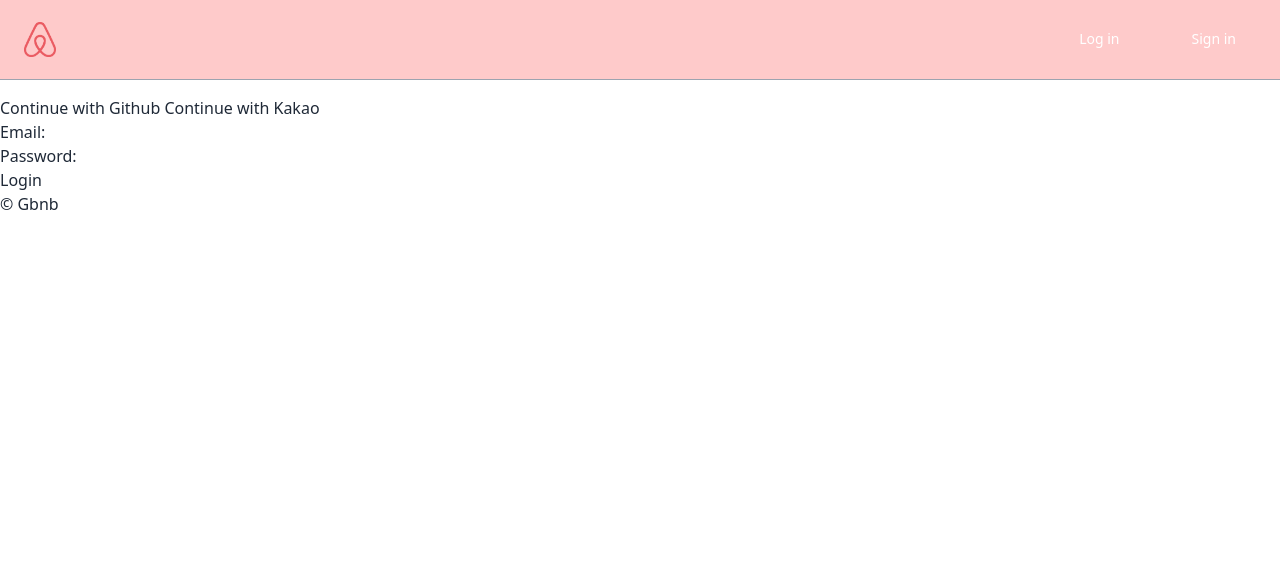
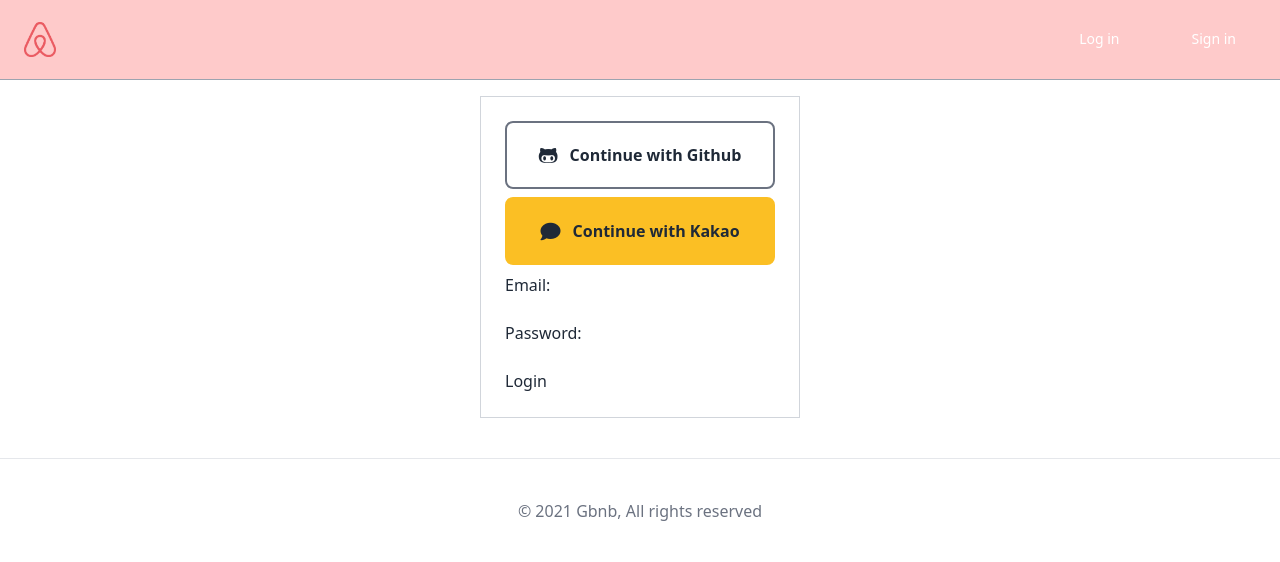
Before and after one commit to Guiwoo/Airbnb_clone, a Django app: page /users/login in a window 1280 px wide. Shown: the top 562 px of the page. Run offline with Django 3.2, Linux system fonts and the light colour scheme; style sheets or scripts are compiled from the project's sources; some libraries are stand-ins or nearby versions.

Commit message:
social login button

```diff
--- a/templates/partials/footer.html
+++ b/templates/partials/footer.html
@@ -1,3 +1,3 @@
-<footer>
-    &copy; Gbnb
+<footer class="container mx-auto text-center py-10 border-t font-medium text-gray-500">
+    &copy; 2021 Gbnb, All rights reserved
 </footer>
--- a/templates/partials/social_login.html
+++ b/templates/partials/social_login.html
@@ -1,8 +1,8 @@
-<div>
-    <a href="{% url "users:github-login" %}">
-        Continue with Github
+<div class="flex flex-col w-full">
+    <a href="{% url "users:github-login" %}" class="w-full text-center rounded-lg py-5 border-gray-500 border-2 font-bold mb-2">
+       <i class="fab fa-github-alt mr-2 fa-lg"></i> Continue with Github
     </a>
-    <a href="{% url "users:kakao-login" %}">
-        Continue with Kakao
+    <a href="{% url "users:kakao-login" %}" class="w-full text-center rounded-lg py-5 border-yellow-400 border-2 font-bold mb-2 bg-yellow-400">
+       <i class="fas fa-comment mr-2 fa-lg"></i> Continue with Kakao
     </a>
 </div>
--- a/templates/users/login.html
+++ b/templates/users/login.html
@@ -4,10 +4,12 @@
 {% block search-bar %}{% endblock %}
 
 {% block content %}
+<div class="container lg:w-5/12  md:w-1/2 xl:w-1/4 mx-auto my-10 flex flex-col items-center border p-6 border-gray-300">
     {% include 'partials/social_login.html' %}
     <form method="POST" action="{% url "users:login" %}">
         {% csrf_token %}
         {{form.as_p}}
         <button>Login</button>
     </form>
+</div>
 {% endblock %}
```
Also changed, not shown: templates/partials/room_card.html (+7 -4 lines), templates/rooms/room_list.html (+13 -9 lines). Lines whose indentation alone changed are shown as unchanged.
